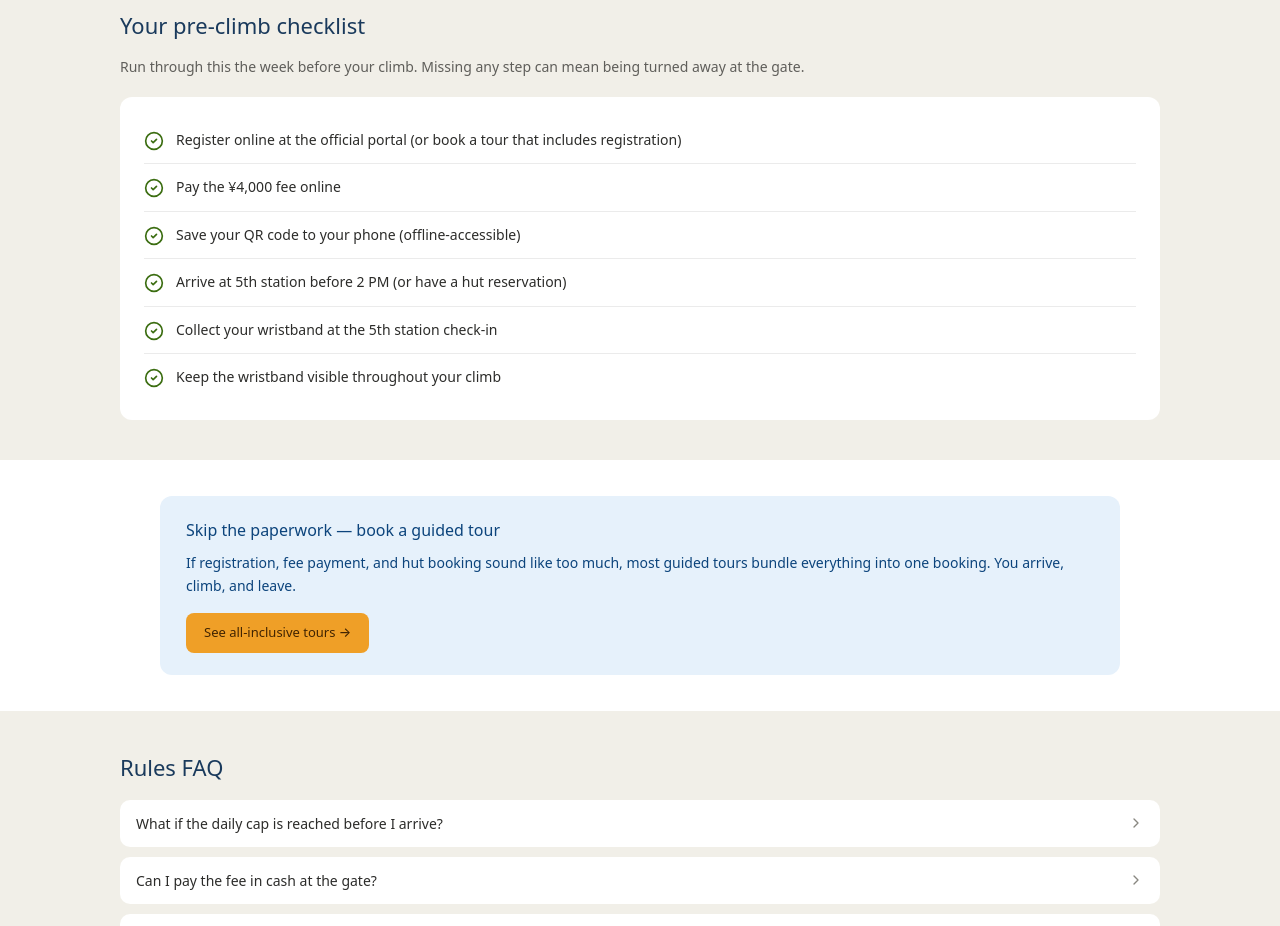
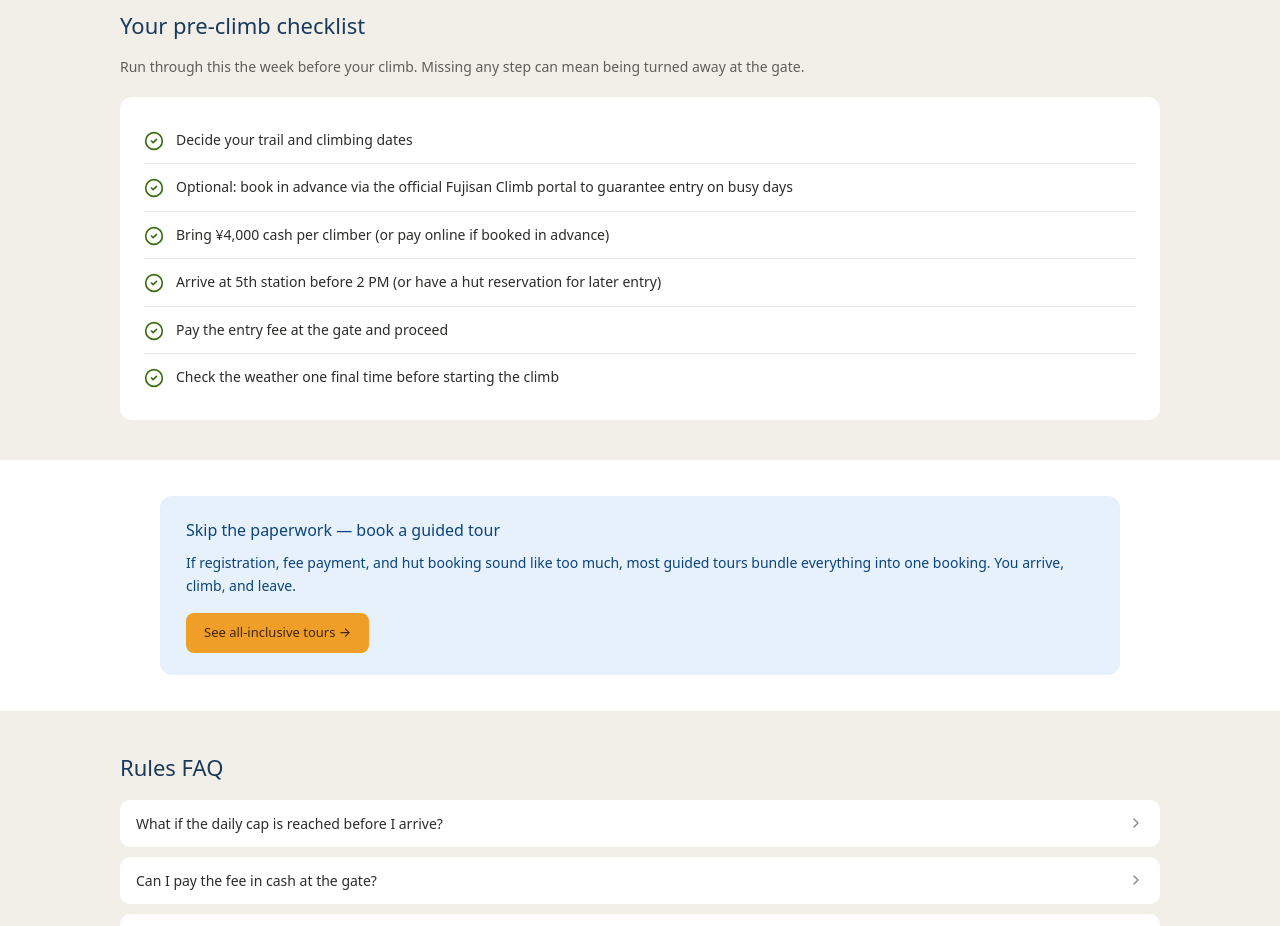
Before and after one commit to okome-haru/mtfuji-guide, a Next.js app: page /rules in a window 1280 px wide. Shown: the part 960-1886 px from the top of the page. Built offline with nearby package versions, Linux system fonts and the light colour scheme; no server answers.

Commit message:
Update page.jsx

```diff
--- a/app/rules/page.jsx
+++ b/app/rules/page.jsx
@@ -41,12 +41,12 @@ const RULES = [
 ];
 
 const CHECKLIST = [
-  'Register online at the official portal (or book a tour that includes registration)',
-  'Pay the ¥4,000 fee online',
-  'Save your QR code to your phone (offline-accessible)',
-  'Arrive at 5th station before 2 PM (or have a hut reservation)',
-  'Collect your wristband at the 5th station check-in',
-  'Keep the wristband visible throughout your climb',
+'Decide your trail and climbing dates',
+  'Optional: book in advance via the official Fujisan Climb portal to guarantee entry on busy days',
+  'Bring ¥4,000 cash per climber (or pay online if booked in advance)',
+  'Arrive at 5th station before 2 PM (or have a hut reservation for later entry)',
+  'Pay the entry fee at the gate and proceed',
+  'Check the weather one final time before starting the climb',
 ];
 
 const FAQS = [
```
